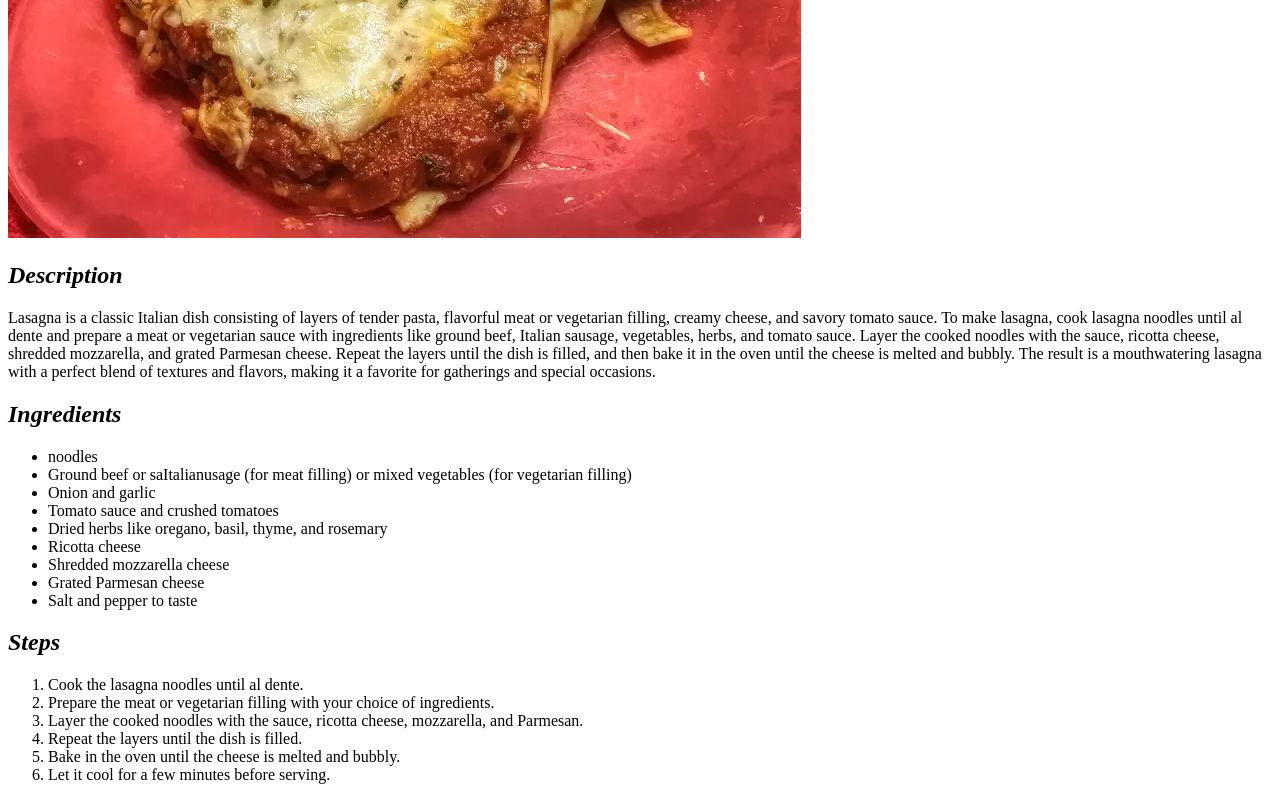
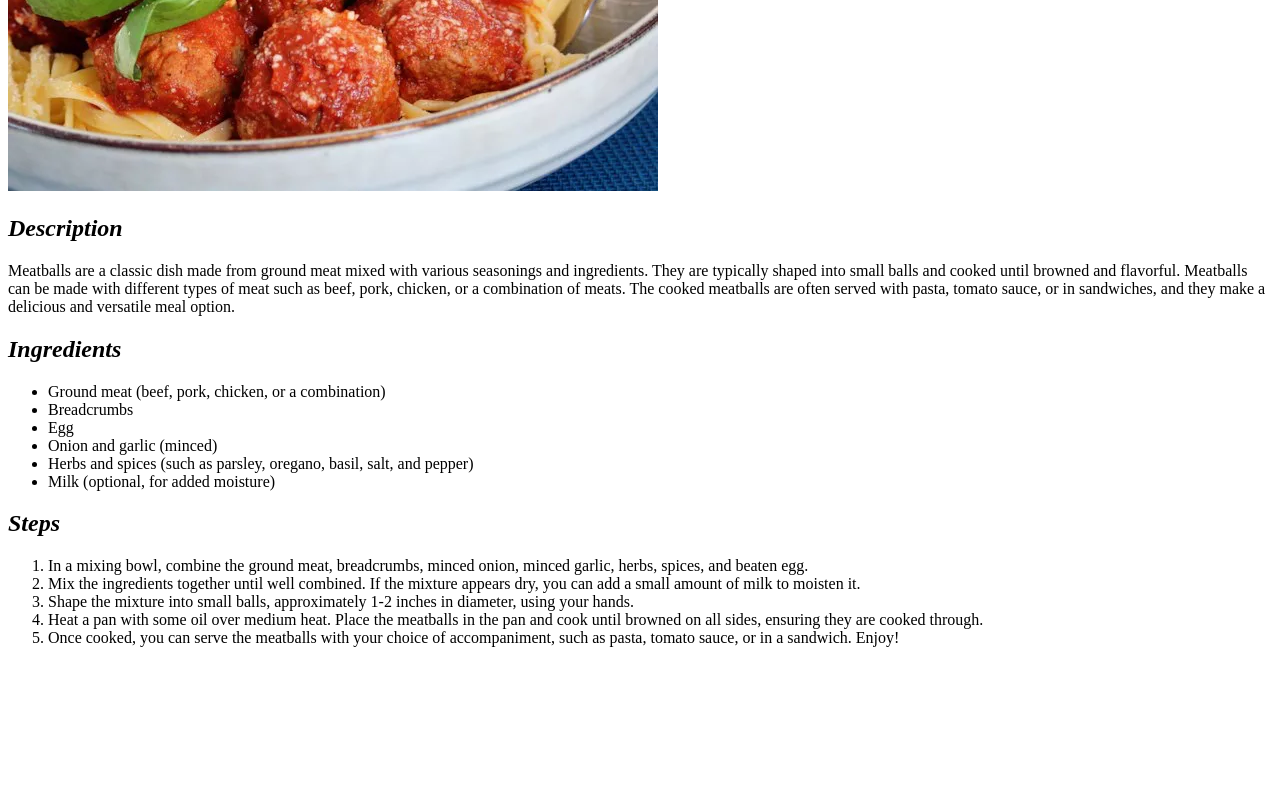
Before and after one commit to ahmeddsakrr/odin-recipes, a plain HTML site: page recipes/lasagna.html in a window 1280 px wide. Shown: the part 354-1154 px from the top of the page. After the commit the page ends 1017 px from the top, so only its background shows below. Drawn offline with Linux system fonts and the light colour scheme.

Commit message:
Added Meatballs

```diff
--- a/recipes/lasagna.html
+++ b/recipes/lasagna.html
@@ -1,46 +1,31 @@
 <!DOCTYPE html>
 <html lang="en">
     <head>
-        <title>
-            Odin Recipes Project
-        </title>
+        <title>Odin Recipes Project</title>
+    </head>
     <body>
-            <h1>
-                Lasagna Recipe
-            </h1>
-            <img src="lasagna.jpeg" alt="Lasagna Picture">
-            <h2>
-                <i>Description</i>
-            </h2>
+        <h1>Meatballs Recipe</h1>
+        <img src="meatballs.jpeg" alt="Meatballs Picture">
+        <h2><i>Description</i></h2>
         <p>
-                Lasagna is a classic Italian dish consisting of layers of tender pasta, flavorful meat or vegetarian filling, creamy cheese, and savory tomato sauce. To make lasagna, cook lasagna noodles until al dente and prepare a meat or vegetarian sauce with ingredients like ground beef, Italian sausage, vegetables, herbs, and tomato sauce. Layer the cooked noodles with the sauce, ricotta cheese, shredded mozzarella, and grated Parmesan cheese. Repeat the layers until the dish is filled, and then bake it in the oven until the cheese is melted and bubbly. The result is a mouthwatering lasagna with a perfect blend of textures and flavors, making it a favorite for gatherings and special occasions.
+            Meatballs are a classic dish made from ground meat mixed with various seasonings and ingredients. They are typically shaped into small balls and cooked until browned and flavorful. Meatballs can be made with different types of meat such as beef, pork, chicken, or a combination of meats. The cooked meatballs are often served with pasta, tomato sauce, or in sandwiches, and they make a delicious and versatile meal option.
         </p>
-            <h2>
-                <i>Ingredients</i>
-            </h2>
+        <h2><i>Ingredients</i></h2>
         <ul>
-                <li>noodles</li>
-                <li>Ground beef or  saItalianusage (for meat filling) or mixed vegetables (for vegetarian filling)</li>
-                <li>Onion and garlic</li>
-                <li>Tomato sauce and crushed tomatoes</li>
-                <li>Dried herbs like oregano, basil, thyme, and rosemary</li>
-                <li>Ricotta cheese</li>
-                <li>Shredded mozzarella cheese</li>
-                <li>Grated Parmesan cheese</li>
-                <li>Salt and pepper to taste</li>
+            <li>Ground meat (beef, pork, chicken, or a combination)</li>
+            <li>Breadcrumbs</li>
+            <li>Egg</li>
+            <li>Onion and garlic (minced)</li>
+            <li>Herbs and spices (such as parsley, oregano, basil, salt, and pepper)</li>
+            <li>Milk (optional, for added moisture)</li>
         </ul>
-            <h2>
-                <i>Steps</i>
-            </h2>
+        <h2><i>Steps</i></h2>
         <ol>
-                <li>Cook the lasagna noodles until al dente.</li>
-                <li>Prepare the meat or vegetarian filling with your choice of ingredients.</li>
-                <li>Layer the cooked noodles with the sauce, ricotta cheese, mozzarella, and Parmesan.</li>
-                <li>Repeat the layers until the dish is filled.</li>
-                <li>Bake in the oven until the cheese is melted and bubbly.</li>
-                <li>Let it cool for a few minutes before serving.</li>
+            <li>In a mixing bowl, combine the ground meat, breadcrumbs, minced onion, minced garlic, herbs, spices, and beaten egg.</li>
+            <li>Mix the ingredients together until well combined. If the mixture appears dry, you can add a small amount of milk to moisten it.</li>
+            <li>Shape the mixture into small balls, approximately 1-2 inches in diameter, using your hands.</li>
+            <li>Heat a pan with some oil over medium heat. Place the meatballs in the pan and cook until browned on all sides, ensuring they are cooked through.</li>
+            <li>Once cooked, you can serve the meatballs with your choice of accompaniment, such as pasta, tomato sauce, or in a sandwich. Enjoy!</li>
         </ol>
-
     </body>
-    </head>
 </html>
```
Also changed, not shown: index.html (+18 -0 lines), recipes/roastedChicken.html (+34 -0 lines). Lines whose indentation alone changed are shown as unchanged.
